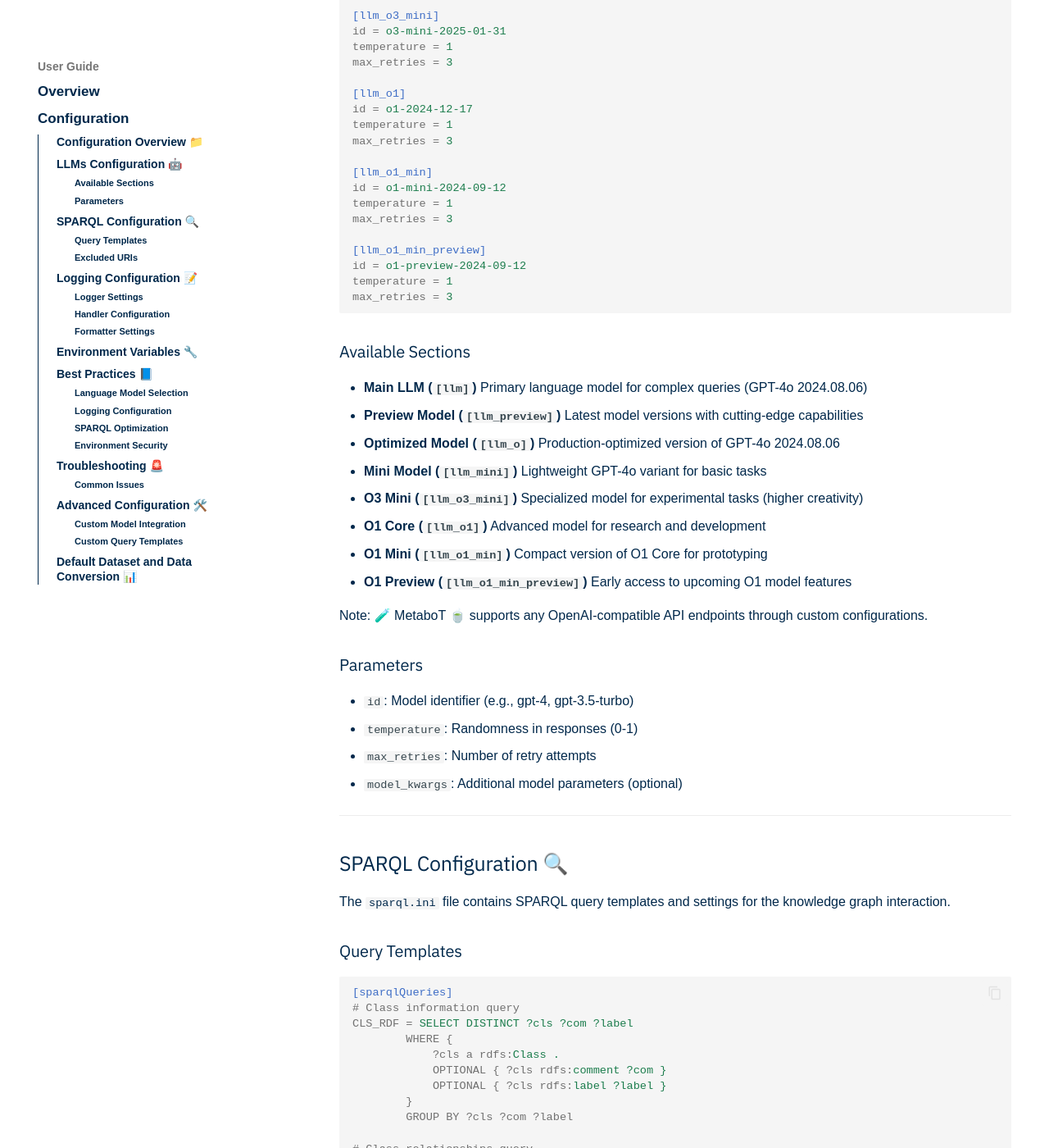
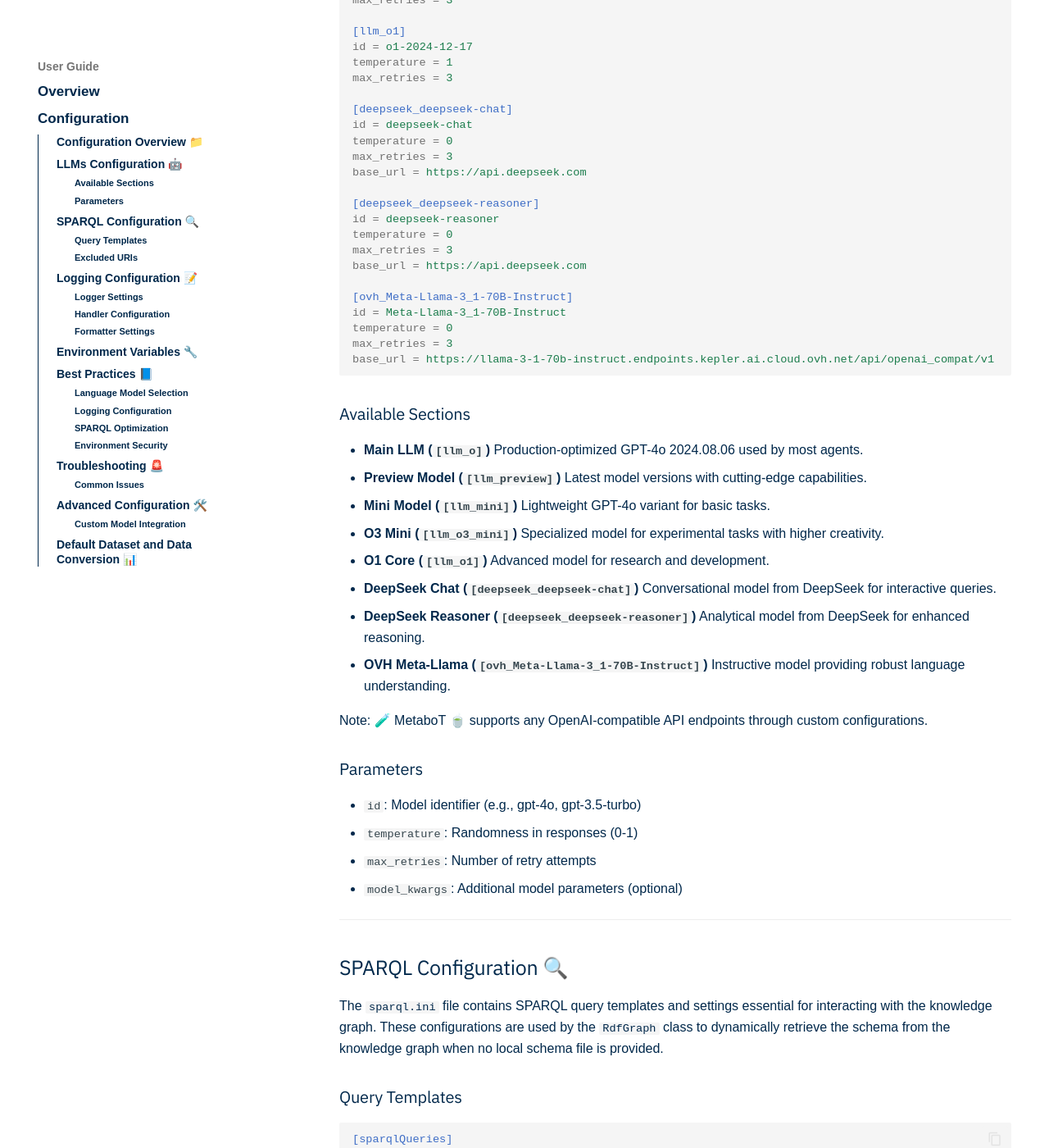
Before and after one commit to HolobiomicsLab/MetaboT, an MkDocs documentation site: the page built from docs/user-guide/configuration.md, in a window 1280 px wide and 1400 px high, scrolled down 1117 px. Shown: the whole window at 82% size. Built offline with MkDocs 1.6.1 and Material for MkDocs 9.7.7, drawn with Linux system fonts in a browser that asks for light colours; some web fonts are replaced; comment, search, counter and statistics services are not loaded; some of the changed text lies outside the part shown.

Commit message:
Remove gpt 4, update docs

````diff
--- a/docs/user-guide/configuration.md
+++ b/docs/user-guide/configuration.md
@@ -18,20 +18,16 @@ This guide details all configuration options available in 🧪 MetaboT 🍵, hel
 Located in [`params.ini`](app/config/params.ini), this configuration controls the behavior of different language models used in the system.
 
 ```ini
-[llm]
-id = gpt-4o-2024-08-06
-temperature = 0
-max_retries = 3
-
 [llm_preview]
-id = chatgpt-4o-latest
+id = gpt-4-0125-preview
 temperature = 0
 max_retries = 3
 
 [llm_o]
-id = gpt-4o-2024-08-06
+id = gpt-4o
 temperature = 0
 max_retries = 3
+
 
 [llm_mini]
 id = gpt-4o-mini
@@ -48,41 +44,50 @@ id = o1-2024-12-17
 temperature = 1
 max_retries = 3
 
-[llm_o1_min]
-id = o1-mini-2024-09-12
-temperature = 1
+[deepseek_deepseek-chat]
+id = deepseek-chat
+temperature = 0
 max_retries = 3
+base_url = https://api.deepseek.com
 
-[llm_o1_min_preview]
-id = o1-preview-2024-09-12
-temperature = 1
+[deepseek_deepseek-reasoner]
+id = deepseek-reasoner
+temperature = 0
 max_retries = 3
+base_url = https://api.deepseek.com
+
+[ovh_Meta-Llama-3_1-70B-Instruct]
+id = Meta-Llama-3_1-70B-Instruct
+temperature = 0
+max_retries = 3
+base_url = https://llama-3-1-70b-instruct.endpoints.kepler.ai.cloud.ovh.net/api/openai_compat/v1
 ```
 
 ### Available Sections
 
-- **Main LLM (`[llm]`)**
-  Primary language model for complex queries (GPT-4o 2024.08.06)
+- **Main LLM (`[llm_o]`)**
+  Production-optimized GPT-4o 2024.08.06 used by most agents.
 - **Preview Model (`[llm_preview]`)**
-  Latest model versions with cutting-edge capabilities
-- **Optimized Model (`[llm_o]`)**
-  Production-optimized version of GPT-4o 2024.08.06
+  Latest model versions with cutting-edge capabilities.
 - **Mini Model (`[llm_mini]`)**
-  Lightweight GPT-4o variant for basic tasks
+  Lightweight GPT-4o variant for basic tasks.
 - **O3 Mini (`[llm_o3_mini]`)**
-  Specialized model for experimental tasks (higher creativity)
+  Specialized model for experimental tasks with higher creativity.
 - **O1 Core (`[llm_o1]`)**
-  Advanced model for research and development
-- **O1 Mini (`[llm_o1_min]`)**
-  Compact version of O1 Core for prototyping
-- **O1 Preview (`[llm_o1_min_preview]`)**
-  Early access to upcoming O1 model features
+  Advanced model for research and development.
+
+- **DeepSeek Chat (`[deepseek_deepseek-chat]`)**
+  Conversational model from DeepSeek for interactive queries.
+- **DeepSeek Reasoner (`[deepseek_deepseek-reasoner]`)**
+  Analytical model from DeepSeek for enhanced reasoning.
+- **OVH Meta-Llama (`[ovh_Meta-Llama-3_1-70B-Instruct]`)**
+  Instructive model providing robust language understanding.
 
 Note: 🧪 MetaboT 🍵 supports any OpenAI-compatible API endpoints through custom configurations.
 
 ### Parameters
 
-- `id`: Model identifier (e.g., gpt-4, gpt-3.5-turbo)
+- `id`: Model identifier (e.g., gpt-4o, gpt-3.5-turbo)
 - `temperature`: Randomness in responses (0-1)
 - `max_retries`: Number of retry attempts
 - `model_kwargs`: Additional model parameters (optional)
@@ -91,7 +96,7 @@ Note: 🧪 MetaboT 🍵 supports any OpenAI-compatible API endpoints through cus
 
 ## SPARQL Configuration 🔍
 
-The [`sparql.ini`](app/config/sparql.ini) file contains SPARQL query templates and settings for the knowledge graph interaction.
+The [`sparql.ini`](app/config/sparql.ini) file contains SPARQL query templates and settings essential for interacting with the knowledge graph. These configurations are used by the [`RdfGraph`](app/core/graph_management/RdfGraphCustom.py) class to dynamically retrieve the schema from the knowledge graph when no local schema file is provided.
 
 ### Query Templates
 
@@ -105,12 +110,15 @@ CLS_RDF = SELECT DISTINCT ?cls ?com ?label
             OPTIONAL { ?cls rdfs:label ?label }
         }
         GROUP BY ?cls ?com ?label
+```
+This query retrieves all classes along with their optional comments and labels. The results form the foundation for constructing the dynamic schema.
 
+```
 # Class relationships query
 CLS_REL_RDF = SELECT ?property (SAMPLE(COALESCE(?type, STR(DATATYPE(?value)), "Untyped")) AS ?valueType)
         WHERE {...}
 ```
-
+This query is executed for each class retrieved by ```CLS_RDF```. It retrieves properties associated with instances of the specified class and determines a representative value type for each property.
 ### Excluded URIs
 
 ```ini
@@ -120,7 +128,7 @@ uris = http://www.w3.org/1999/02/22-rdf-syntax-ns#type,
        http://www.w3.org/2000/01/rdf-schema#Class,
        http://xmlns.com/foaf/0.1/depiction
 ```
-
+The list of excluded URIs defines properties that are filtered out during the schema retrieval process.
 ---
 ## Logging Configuration 📝
 
@@ -192,10 +200,10 @@ LANGCHAIN_ENDPOINT=https://api.smith.langchain.com
 ## Best Practices 📘
 
 ### Language Model Selection
-- Use `llm` or `llm_o` for complex queries requiring high accuracy.
+- Use  `llm_o` for complex queries requiring high accuracy.
 - Use `llm_mini` or `llm_o3_mini` for faster, cost-effective operations.
 - Consider `llm_o3` or `llm_o1`and its variants for complex questions.
-- Use `llm_preview` or `llm_o1_min_preview` to test alternative features.
+
 
 ### Logging Configuration
 - Keep the default INFO level for production.
@@ -248,17 +256,6 @@ To add a new language model configuration:
    ```
 2. Update the model creation code in [`app/core/main.py`](app/core/main.py).
 
-### Custom Query Templates
-
-Add new SPARQL query templates to [`sparql.ini`](app/config/sparql.ini):
-
-```ini
-[sparqlQueries]
-YOUR_QUERY_NAME = SELECT ...
-```
-
-Refer to the respective component documentation for more detailed information.
-
 ---
 ## Default Dataset and Data Conversion 📊
 
````
Also changed, not shown: docs/getting-started/installation.md (+3 -0 lines), docs/user-guide/overview.md (+22 -40 lines), 1 other file.
